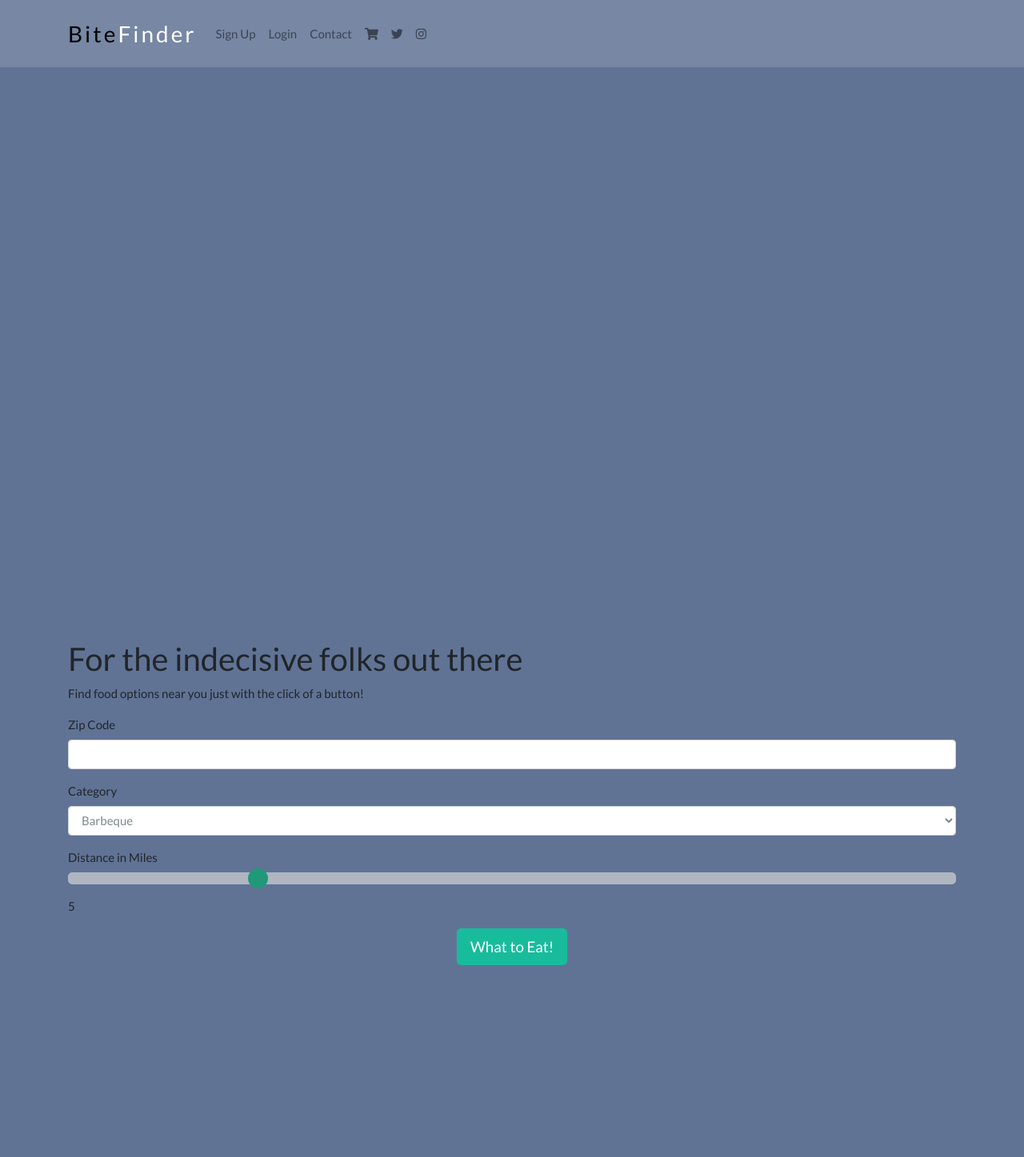
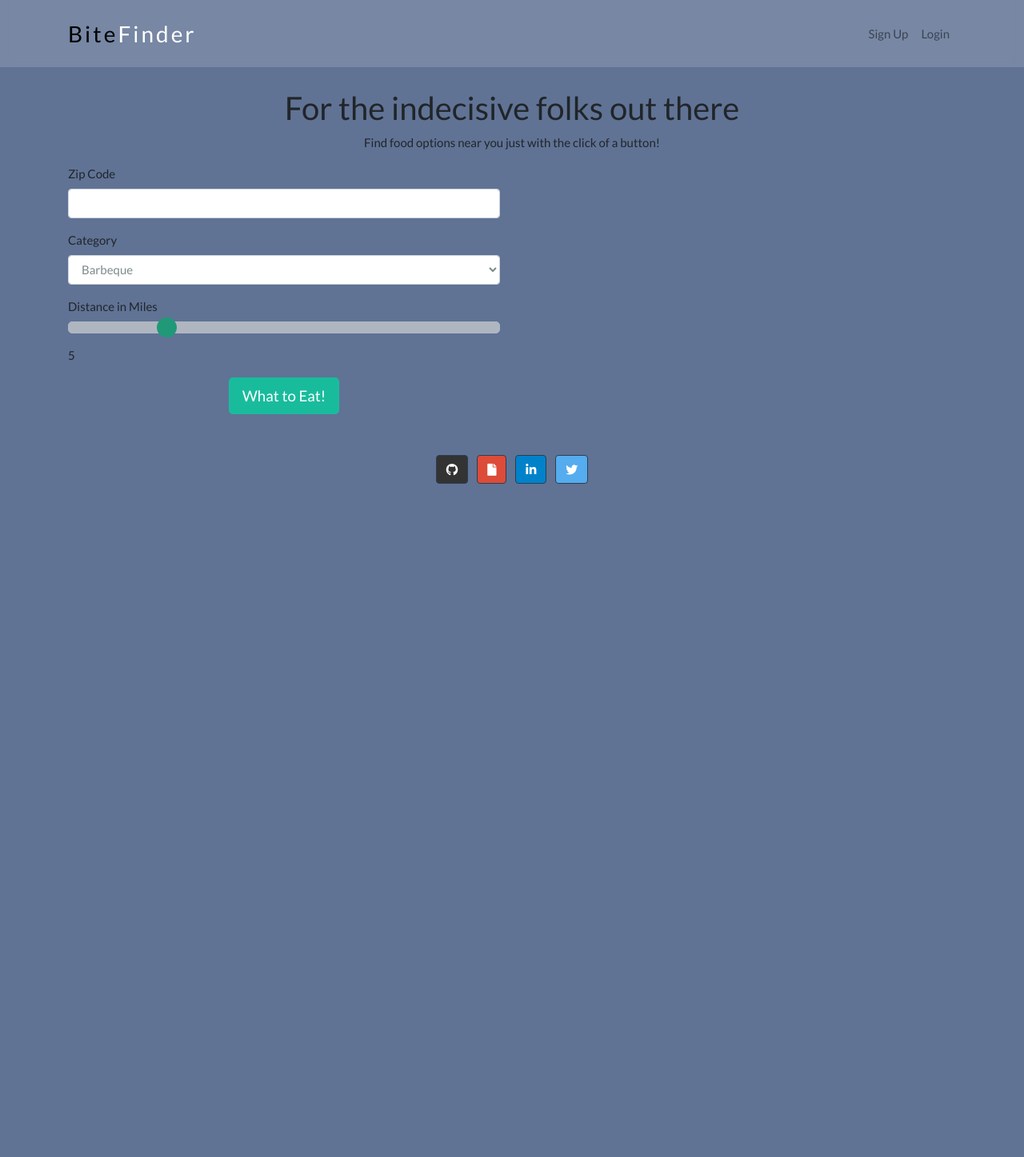
Before and after one commit to Ricardo-Lewin/BiteFinder, a Flask app: page / in a window 1280 px wide. Shown: the top 1447 px of the page at 80% size. After the commit the page ends 605 px from the top, so only its background shows below. Run offline with Flask 2, Linux system fonts and the light colour scheme; some libraries are stand-ins or nearby versions.

Commit message:
added social media and adjusted flexbox

```diff
--- a/static/bitefinder.css
+++ b/static/bitefinder.css
@@ -2,6 +2,9 @@ body {
     background-color: rgba(76, 98, 136, 0.886);
 }
 
+main {
+  padding-top: 10%;
+}
 /* NAV BAR  */
 
 .navbar-scroll .nav-link,
@@ -43,6 +46,9 @@ color: black;
 }
 /* END NAV BAR */
 
+.intro {
+  text-align: center;
+}
 
 /* RADIUS SLIDER */
 
--- a/static/bitefinder.js
+++ b/static/bitefinder.js
@@ -43,6 +43,7 @@ function handleResponse(data) {
   $('.card-img-top').attr('src', random_business.image_url)
   $('#restaurant-phone').text(`Phone: ${random_business.display_phone}`)
   $('#restaurant-yelp').text('Visit on Yelp').attr('href', random_business.url)
+  $('#card-container').removeClass('hidden')
   }
 
 
--- a/templates/base.html
+++ b/templates/base.html
@@ -23,7 +23,7 @@
         class="navbar navbar-expand-lg navbar-light fixed-top mask-custom shadow-0"
       >
         <div class="container">
-          <a class="navbar-brand" href="#!"
+          <a class="navbar-brand" href="/"
             ><span id="logo-1">Bite</span><span id="logo-2">Finder</span></a
           >
           <button
@@ -38,48 +38,18 @@
             <i class="fas fa-bars"></i>
           </button>
           <div class="collapse navbar-collapse" id="navbarSupportedContent">
-            <ul class="navbar-nav me-auto">
+            <ul class="navbar-nav ml-auto">
               <li class="nav-item">
                 <a class="nav-link" href="#!">Sign Up</a>
               </li>
               <li class="nav-item">
                 <a class="nav-link" href="#!">Login</a>
               </li>
-              <li class="nav-item">
-                <a class="nav-link" href="#!">Contact</a>
-              </li>
-            </ul>
-            <ul class="navbar-nav d-flex flex-row">
-              <li class="nav-item me-3 me-lg-0">
-                <a class="nav-link" href="#!">
-                  <i class="fas fa-shopping-cart"></i>
-                </a>
-              </li>
-              <li class="nav-item me-3 me-lg-0">
-                <a class="nav-link" href="#!">
-                  <i class="fab fa-twitter"></i>
-                </a>
-              </li>
-              <li class="nav-item me-3 me-lg-0">
-                <a class="nav-link" href="#!">
-                  <i class="fab fa-instagram"></i>
-                </a>
-              </li>
             </ul>
           </div>
         </div>
       </nav>
       <!-- Navbar -->
-
-      <!--Section: Design Block-->
-      <section>
-        <!-- Intro -->
-        <div id="intro" class="bg-image vh-100">
-          <div class="mask"></div>
-        </div>
-        <!-- Intro -->
-      </section>
-      <!--Section: Design Block-->
     </header>
 
     <div class="container">
--- a/templates/index.html
+++ b/templates/index.html
@@ -1,27 +1,36 @@
 {% extends 'base.html' %} {% block content %}
 <main>
+    <div class="intro">
     <h2>For the indecisive folks out there</h2>
     <p>Find food options near you just with the click of a button!</p>
+    </div>
+<div class="row row-cols-2">
+    <div class="col">
         <div class="form-container">
             <form id="search-form" method="POST" action="/api/get-restaurant">
+
                 {{ form.hidden_tag() }}
+
             <p>
             {{ form.zip_code.label }} {{ form.zip_code(class_="form-control" , id="zip") }}
             </p>
+
             <p>
             {{ form.category.label }} {{ form.category(class_="form-control", id="category") }}
             </p>
+
             <p>
             {{ form.radius.label }} {{ form.radius(class_="form-control slider", id
             = "myRange", min = "0", max = "25", step = "5", value = "5") }}
             <p><span id="output"></span></p>
             </p>
+
             {% for error in form.errors %}
             <span class="form-text text-danger">{{ error }}</span>
             {% endfor %}
 
 
-      </div>
+
       <div id="button-container" class="container-sm d-flex justify-content-center">
         <button id="search-form-button" type="submit" class="btn btn-primary btn-lg btn btn-success">
           What to Eat!
@@ -29,7 +38,9 @@
       </div>
         </form>
     </div>
+</div>
 
+<div class="col">
   <div id = "card-container" class="container-sm d-flex justify-content-center hidden">
   <div class="card text-center" style="width: 18rem;">
     <img src="..." class="card-img-top" alt="...">
@@ -37,9 +48,58 @@
       <h5 class="card-title">Card title</h5>
       <p id = "restaurant-phone" class="card-text"></p>
       <a id = "restaurant-yelp"class="card-text"></a>
-      <a href="/" class="btn btn-primary">Search Again!</a>
+    </div>
+  </div>
 </div>
 </div>
 </div>
 </main>
+<footer class="text-center text-white">
+    <!-- Grid container -->
+    <div class="container p-4 pb-0">
+      <!-- Section: Social media -->
+      <section class="mb-4">
+
+        <!-- Github -->
+        <a
+          class="btn btn-primary btn-floating m-1"
+          style="background-color: #333333;"
+          href="https://github.com/Ricardo-Lewin/BiteFinder"
+          role="button"
+          ><i class="fab fa-github"></i
+        ></a>
+
+
+        <!-- Google -->
+        <a
+          class="btn btn-primary btn-floating m-1"
+          style="background-color: #dd4b39;"
+          href="https://drive.google.com/file/d/1VB7OfMk9O0hOWUNwOTl1I2gNpqs6NgSq/view?usp=sharing"
+          role="button"
+          ><i class="fas fa-file"></i
+        ></a>
+
+        <!-- Linkedin -->
+        <a
+          class="btn btn-primary btn-floating m-1"
+          style="background-color: #0082ca;"
+          href="https://www.linkedin.com/in/ricardo-lewin/"
+          role="button"
+          ><i class="fab fa-linkedin-in"></i
+        ></a>
+
+        <!-- Twitter -->
+        <a
+          class="btn btn-primary btn-floating m-1"
+          style="background-color: #55acee;"
+          href="https://twitter.com/Ricardo_L3win"
+          role="button"
+          ><i class="fab fa-twitter"></i
+        ></a>
+      </section>
+      <!-- Section: Social media -->
+    </div>
+    <!-- Grid container -->
+
+  </footer>
 {% endblock %}
```
Lines whose indentation alone changed are shown as unchanged.
